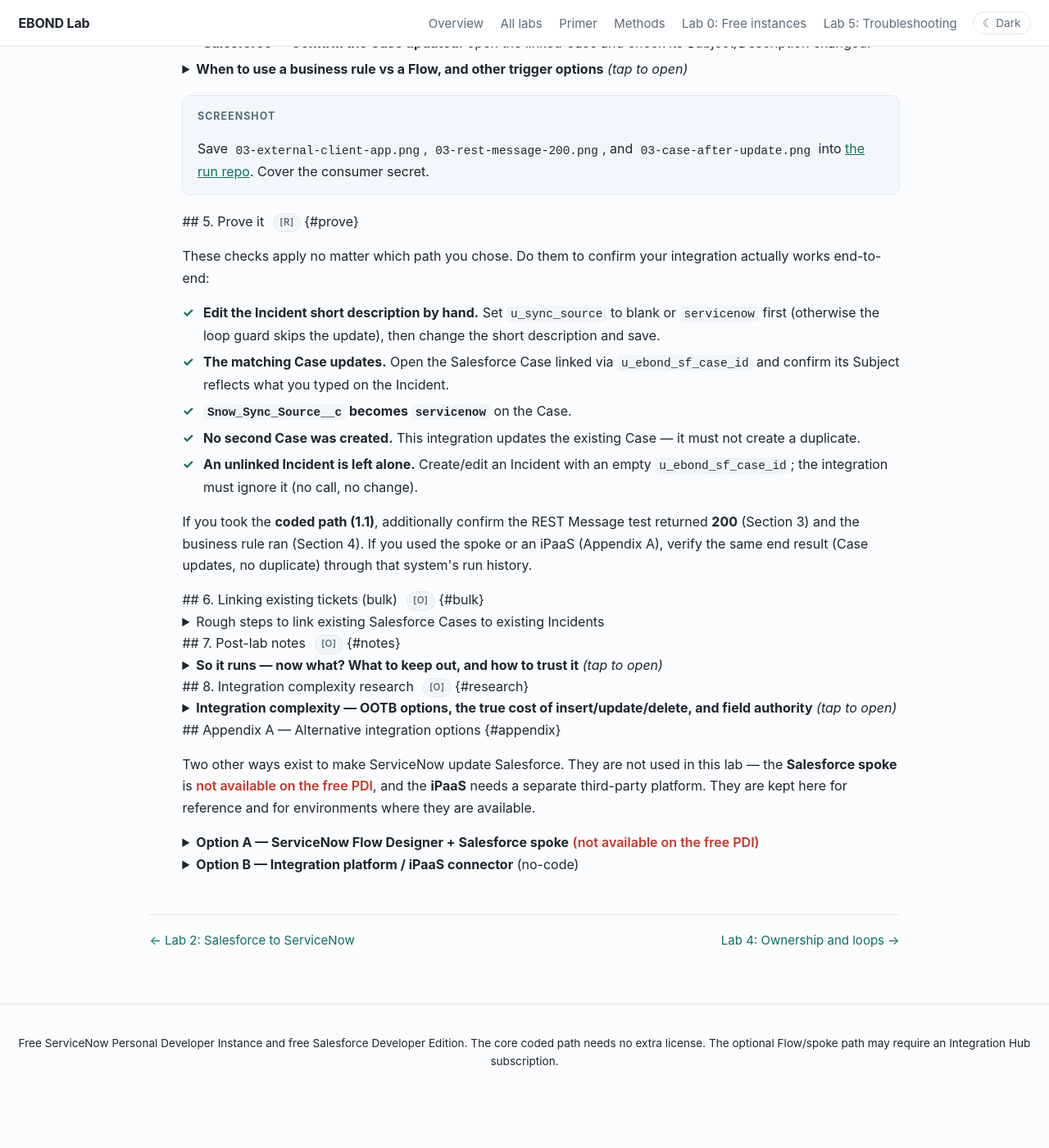
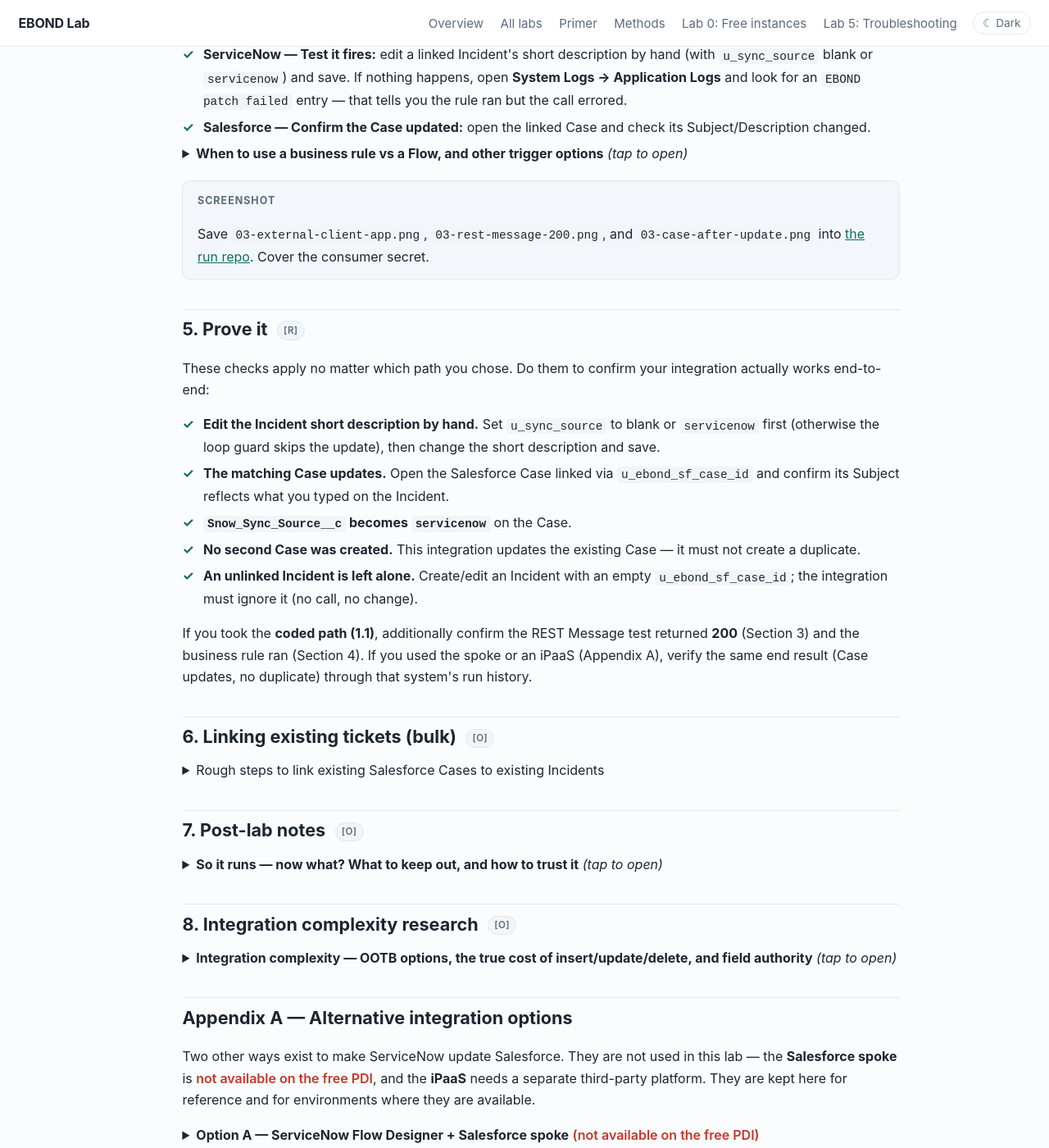
Before and after one commit to eltonaguiar/EBOND_ServiceNowSalesforce, a Jekyll site: the page built from site/labs/03-snow-to-salesforce.md, in a window 1280 px wide and 1400 px high, scrolled down 5737 px. Shown: the whole window at 82% size. Built offline with Jekyll 4.4.1, drawn with Linux system fonts in a browser that asks for light colours; before the commit the page ends 7079 px from its top, so only the background shows below that; some of the changed text lies outside the part shown.

Commit message:
Fix section heading anchors (Kramdown IAL regression): use explicit h2 ids for sections 3-8 + appendix

```diff
--- a/site/labs/03-snow-to-salesforce.md
+++ b/site/labs/03-snow-to-salesforce.md
@@ -167,7 +167,7 @@ https://YOUR_DOMAIN.my.salesforce.com/services/oauth2/token
 </ul>
 </details>
 
-## 3. REST Message <span class="req">[R · C]</span> {#rest}
+<h2 id="rest">3. REST Message <span class="req">[R · C]</span></h2>
 
 <p><strong>System:</strong> this step is done <strong>in ServiceNow</strong> (the PDI). Only for the coded path (1.1). If you are not using the coded path, skip to Section 5.</p>
 
@@ -230,7 +230,7 @@ https://YOUR_DOMAIN.my.salesforce.com/services/oauth2/token
 </ul>
 </details>
 
-## 4. Async business rule <span class="req">[R · C]</span> {#rule}
+<h2 id="rule">4. Async business rule <span class="req">[R · C]</span></h2>
 
 <p><strong>System:</strong> this step is done <strong>in ServiceNow</strong> (the PDI). Only for the coded path (1.1). If you are not using the coded path, skip to Section 5.</p>
 
@@ -299,7 +299,7 @@ https://YOUR_DOMAIN.my.salesforce.com/services/oauth2/token
 <p>Save <code>03-external-client-app.png</code>, <code>03-rest-message-200.png</code>, and <code>03-case-after-update.png</code> into <a href="https://github.com/eltonaguiar/EBOND_ServiceNowSalesforce_RUN/blob/main/README.MD">the run repo</a>. Cover the consumer secret.</p>
 </div>
 
-## 5. Prove it <span class="req">[R]</span> {#prove}
+<h2 id="prove">5. Prove it <span class="req">[R]</span></h2>
 
 <p>These checks apply no matter which path you chose. Do them to confirm your integration actually works end-to-end:</p>
 
@@ -313,7 +313,7 @@ https://YOUR_DOMAIN.my.salesforce.com/services/oauth2/token
 
 <p>If you took the <strong>coded path (1.1)</strong>, additionally confirm the REST Message test returned <strong>200</strong> (Section 3) and the business rule ran (Section 4). If you used the spoke or an iPaaS (Appendix A), verify the same end result (Case updates, no duplicate) through that system's run history.</p>
 
-## 6. Linking existing tickets (bulk) <span class="req">[O]</span> {#bulk}
+<h2 id="bulk">6. Linking existing tickets (bulk) <span class="req">[O]</span></h2>
 
 <details>
 <summary>Rough steps to link existing Salesforce Cases to existing Incidents</summary>
@@ -336,7 +336,7 @@ An un-scoped link of <em>all</em> Incidents is usually wrong: many are unrelated
 <p>Reminder: creating a link does not create a duplicate Case. It only connects the two existing records. Keep the loop guard (<code>u_sync_source</code>) in mind so a bulk link does not trigger a write-back loop.</p>
 </details>
 
-## 7. Post-lab notes <span class="req">[O]</span> {#notes}
+<h2 id="notes">7. Post-lab notes <span class="req">[O]</span></h2>
 
 <details>
 <summary><strong>So it runs — now what? What to keep out, and how to trust it</strong> <em>(tap to open)</em></summary>
@@ -361,7 +361,7 @@ An un-scoped link of <em>all</em> Incidents is usually wrong: many are unrelated
 </ul>
 </details>
 
-## 8. Integration complexity research <span class="req">[O]</span> {#research}
+<h2 id="research">8. Integration complexity research <span class="req">[O]</span></h2>
 
 <details>
 <summary><strong>Integration complexity — OOTB options, the true cost of insert/update/delete, and field authority</strong> <em>(tap to open)</em></summary>
@@ -427,7 +427,7 @@ An un-scoped link of <em>all</em> Incidents is usually wrong: many are unrelated
 </ul>
 </details>
 
-## Appendix A — Alternative integration options {#appendix}
+<h2 id="appendix">Appendix A — Alternative integration options</h2>
 
 <p>Two other ways exist to make ServiceNow update Salesforce. They are not used in this lab — the <strong>Salesforce spoke</strong> is <span class="unavailable">not available on the free PDI</span>, and the <strong>iPaaS</strong> needs a separate third-party platform. They are kept here for reference and for environments where they are available.</p>
 
```
